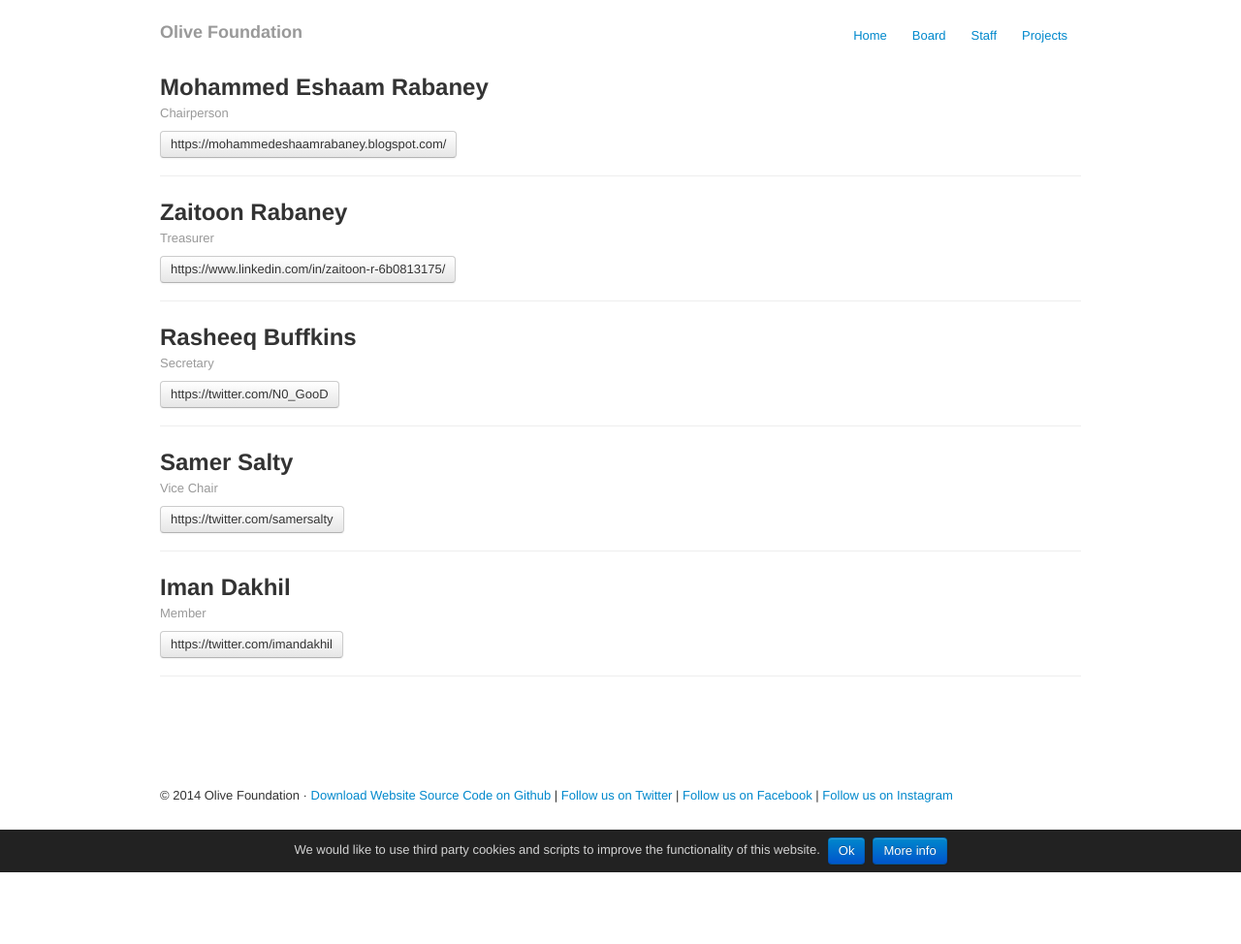
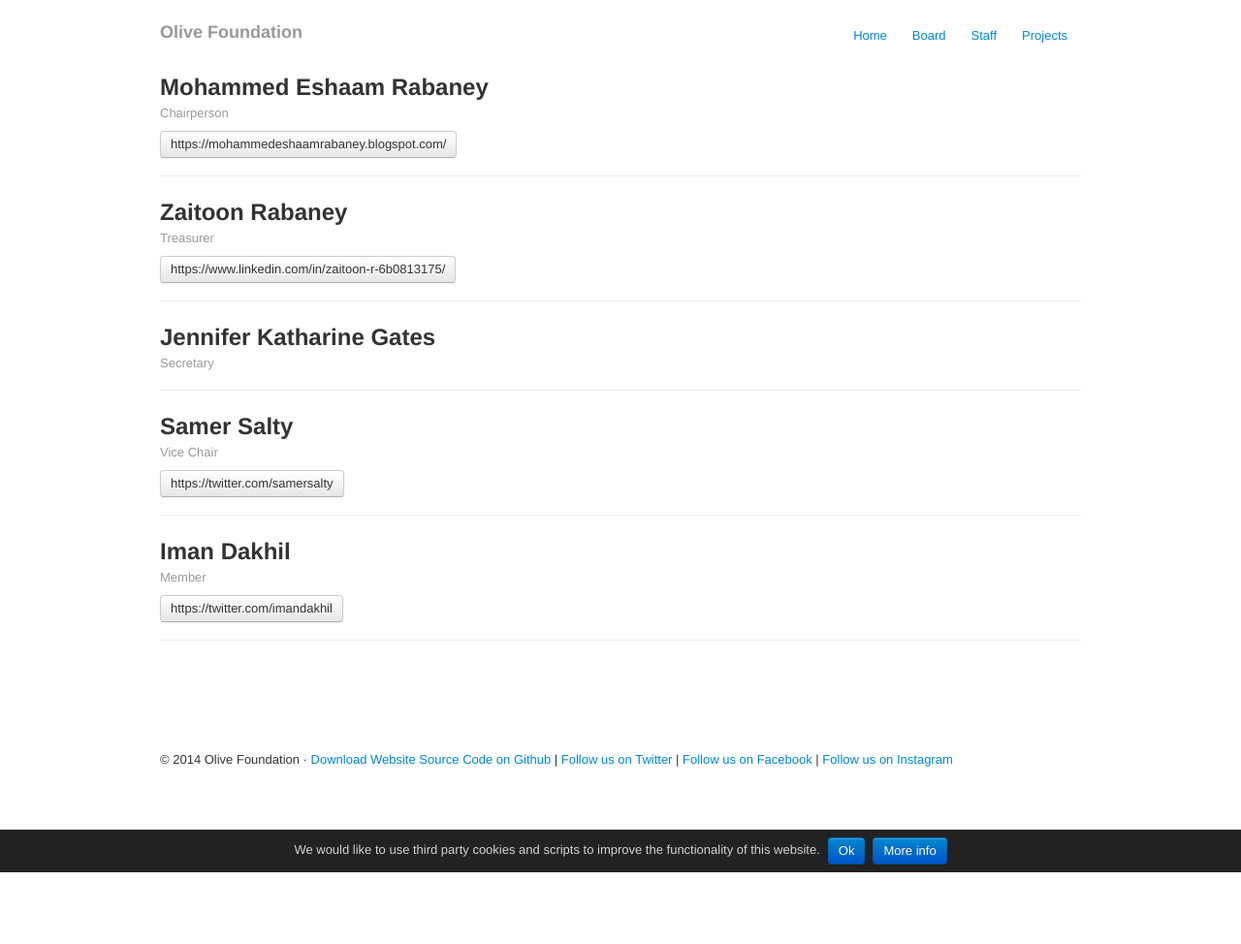
Before and after one commit to olivefoundation/olivefoundation-org, a Jekyll site: the page built from board.html, in a window 1280 px wide. Shown: the whole page at 97% size. Built offline with Jekyll 4.4.1, drawn with Linux system fonts in a browser that asks for light colours; after the commit the page ends 937 px from its top, so only the background shows below that.

Commit message:
add my love

```diff
--- a/board.html
+++ b/board.html
@@ -29,9 +29,8 @@ title: Board
 
   <div class="row-fluid">
     <div class="span12">
-      <h2>Rasheeq Buffkins</h2>
+      <h2>Jennifer Katharine Gates</h2>
       <p class="muted">Secretary</p>
-      <p><a target="_blank" class="btn" href="https://twitter.com/N0_GooD">https://twitter.com/N0_GooD</a></p>
       <hr>
     </div><!--/span-->
   </div>
```
